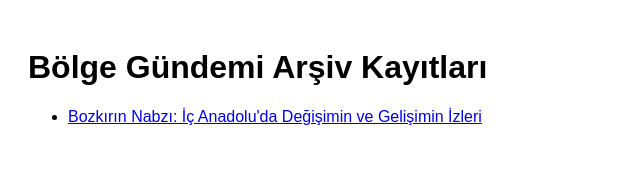
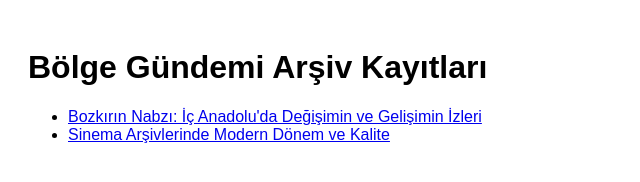
Before and after one commit to barisgem42-droid/bolgegundemi-arsiv, a plain HTML site: page index.html in a window 1280 px wide. Shown: the whole page, without its empty margins (0-640 px from the left). Drawn offline with Linux system fonts and the light colour scheme.

Commit message:
Anasayfa güncellendi

```diff
--- a/index.html
+++ b/index.html
@@ -8,6 +8,7 @@
 <h1>Bölge Gündemi Arşiv Kayıtları</h1>
 <ul>
 <li><a href='ic-anadolu-haberleri.html'>Bozkırın Nabzı: İç Anadolu&#039;da Değişimin ve Gelişimin İzleri</a></li>
+<li><a href='full-hd-film-izle.html'>Sinema Arşivlerinde Modern Dönem ve Kalite</a></li>
 </ul>
 </body>
 </html>
```
